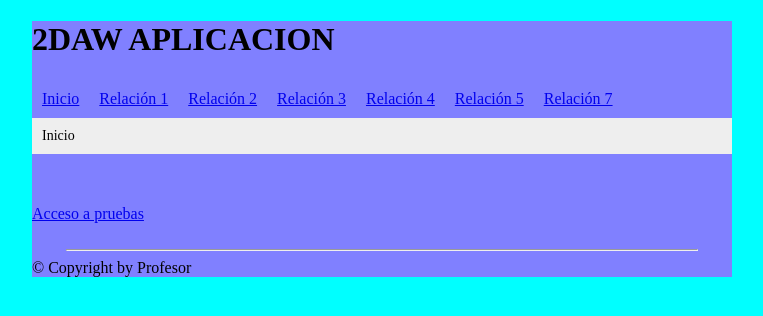
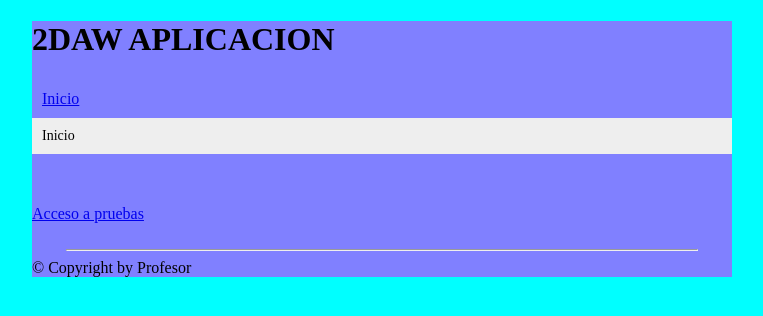
Before and after one commit to ErManu905/2026-27_relacion8_ManuelGarciadelPino-, a PHP site: page / in a window 1280 px wide. Shown: the top 316 px of the page, without its empty margins (258-1021 px from the left). Run offline with PHP 8.4, Linux system fonts and the light colour scheme.

Commit message:
configuración de cabecera.php y ajustes a plantilla.php para probar la web

```diff
--- a/web/aplicacion/plantilla/plantilla.php
+++ b/web/aplicacion/plantilla/plantilla.php
@@ -65,12 +65,6 @@ function inicioCuerpo($cabecera, $ubicacion = "Inicio")
             <div id="barraMenu">
                 <ul>
                     <li><a href="/index.php">Inicio</a></li>
-                    <li><a href="/aplicacion/relacion1/index.php">Relación 1</a></li>
-                    <li><a href="/aplicacion/relacion2/index.php">Relación 2</a></li>
-                    <li><a href="/aplicacion/relacion3/index.php">Relación 3</a></li>
-                    <li><a href="/aplicacion/relacion4/index.php">Relación 4</a></li>
-                    <li><a href="/aplicacion/relacion5/index.php">Relación 5</a></li>
-                    <li><a href="/aplicacion/relacion7/index.php">Relación 7</a></li>
                 </ul>
             </div>
 
--- a/web/cabecera.php
+++ b/web/cabecera.php
@@ -1,27 +1,17 @@
 <?php
 define("RUTABASE", dirname(__FILE__));
-//define("MODO_TRABAJO","produccion"); //en "produccion o en desarrollo
-define("MODO_TRABAJO","desarrollo"); //en "produccion o en desarrollo
+define("MODO_TRABAJO", "desarrollo");
 
-if (MODO_TRABAJO=="produccion")
-    error_reporting(0);
-    else
-        error_reporting(E_ALL);
+// Configuración del manejo de errores
+if (MODO_TRABAJO == "produccion") {error_reporting(0);}
+else {error_reporting(E_ALL);}
 
-spl_autoload_register(function ($clase){
-    $ruta=RUTABASE."/scripts/clases/";
-    $fichero=$ruta."$clase.php";
+// Configuración de los colores del texto
+define("COLORESTEXTO", array("Negro"=>"black", "Azul"=>"blue", "Blanco"=>"white", "Rojo"=>"red"));
 
-    if (file_exists($fichero))
-        {
-            require_once($fichero);
-        }
-      else
-        {
-            throw new Exception("La clase $clase no se ha encontrado.");
-        }
-});
+// Configuración de los colores de fondo
+define("COLORESFONDO", array("Blanco"=>"white", "Rojo"=>"red", "Verde"=>"green", "Azul"=>"blue", "Amarillo"=>"yellow"));
 
-include(RUTABASE."/aplicacion/plantilla/plantilla.php");
-
-//creo todos los objetos que necesita mi aplicación
+// Cargar las funciones de la plantilla
+require_once(RUTABASE . "/aplicacion/plantilla/plantilla.php");
+?>
```
